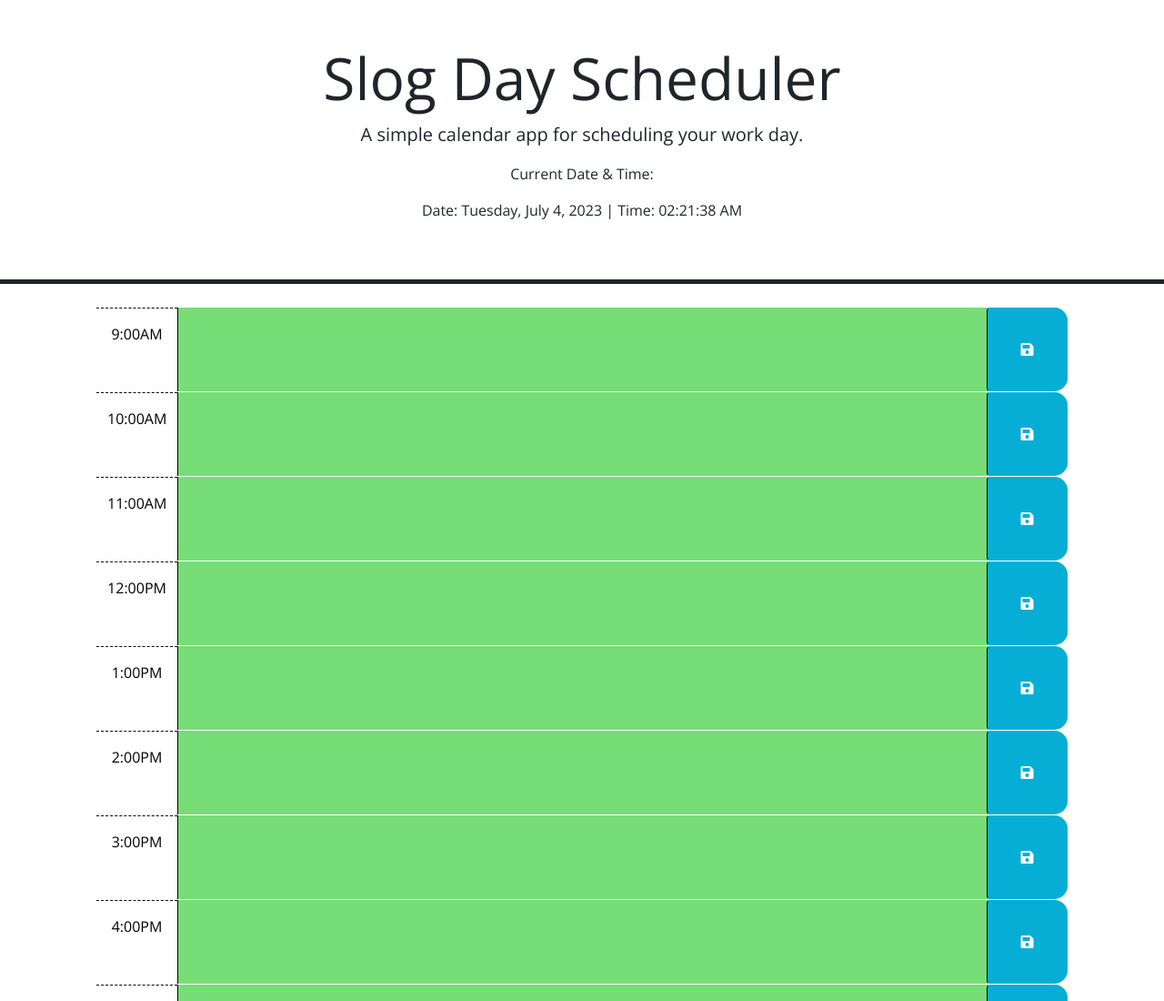
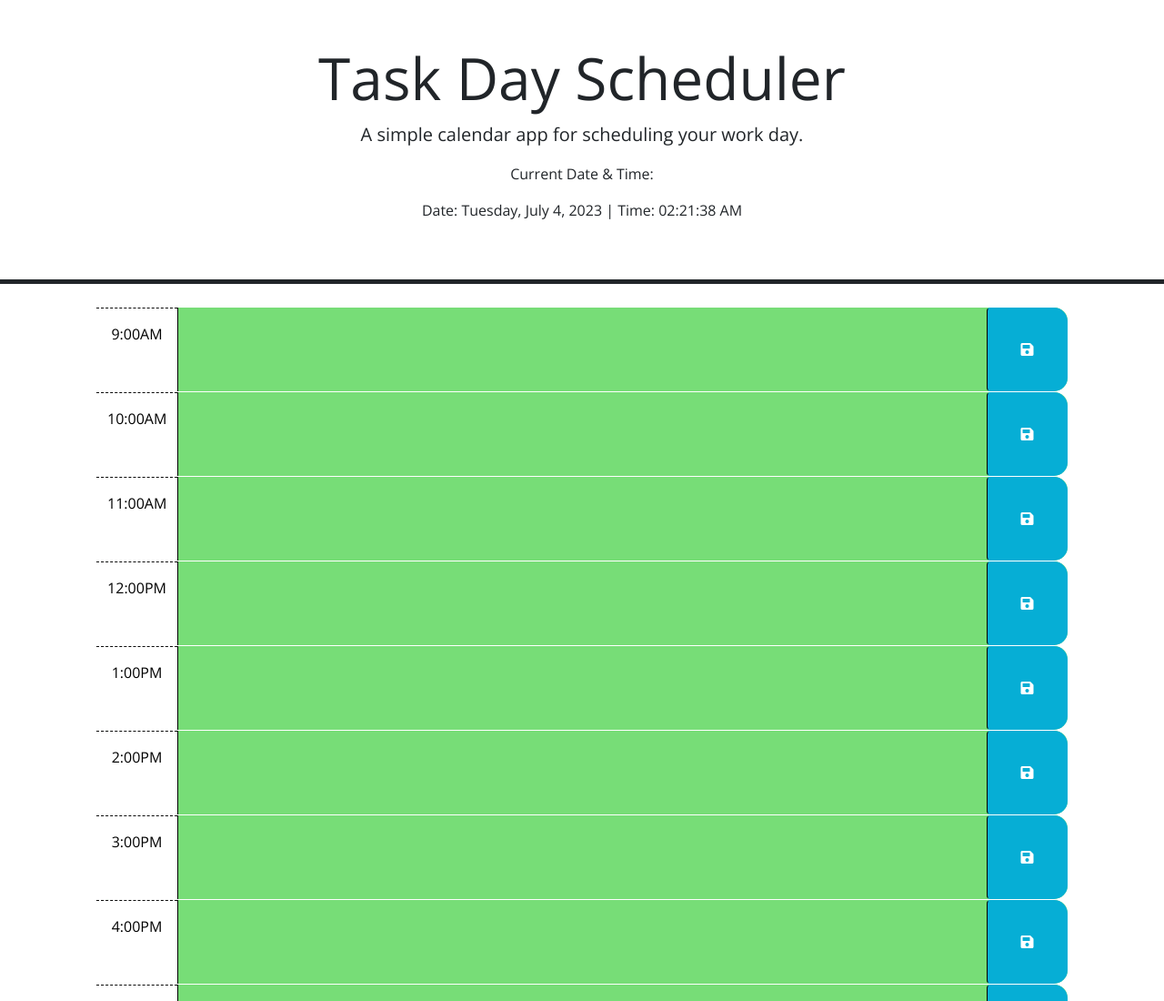
Before and after one commit to USOYJ/slogdayscheduler, a plain HTML site: page Develop/index.html in a window 1280 px wide. Shown: the top 1100 px of the page at 91% size. Drawn offline with nearby package versions, Linux system fonts and the light colour scheme.

Commit message:
added javascript and README

```diff
--- a/Develop/index.html
+++ b/Develop/index.html
@@ -24,7 +24,7 @@
 <!-- Main -->
   <body>
     <header class="p-5 mb-4 border-5 border-bottom border-dark text-center">
-      <h1 class="display-3">Slog Day Scheduler</h1>
+      <h1 class="display-3">Task Day Scheduler</h1>
       <p class="lead">A simple calendar app for scheduling your work day.</p>
       <p id="currentDay" class="lead"></p>
          <!-- DATE AND TIME -->
```
Also changed, not shown: Screenshot 2023-07-03 at 8.24.31 PM.png (added), Screenshot 2023-07-03 at 8.24.46 PM.png (added), Screenshot 2023-07-03 at 9.52.52 PM.png (added), 1 other file.
